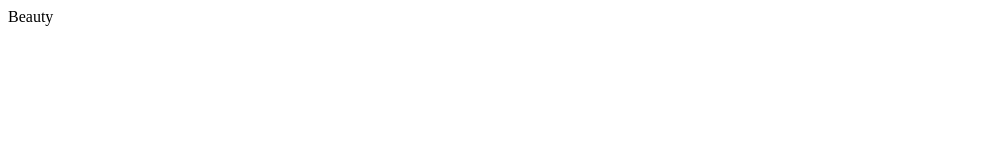
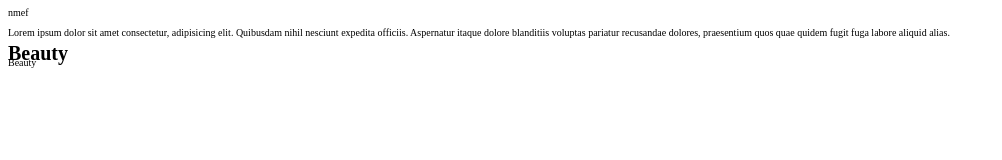
Before and after one commit to sofa0602/BEAUTY, a website: page index.html in a window 1280 px wide. Shown: the whole page, without its empty margins (0-1002 px from the left). Drawn offline with nearby package versions, Linux system fonts and the light colour scheme; files that its build step writes are made by us from their sources.

Commit message:
added global styles

```diff
--- a/index.html
+++ b/index.html
@@ -8,6 +8,14 @@
     <title>Beauty</title>
   </head>
   <body>
-    Beauty
+    nmef
+    <p>
+      Lorem ipsum dolor sit amet consectetur, adipisicing elit. Quibusdam nihil
+      nesciunt expedita officiis. Aspernatur itaque dolore blanditiis voluptas
+      pariatur recusandae dolores, praesentium quos quae quidem fugit fuga
+      labore aliquid alias.
+    </p>
+    <h1>Beauty</h1>
+    <a href="#">Beauty</a>
   </body>
 </html>
--- a/src/scss/constants/_constants.scss
+++ b/src/scss/constants/_constants.scss
@@ -2,7 +2,7 @@ $primary1: #f13c6e;
 $primary2: #ffff;
 $primary3: #eeee;
 
-$title-text-color: #0000;
-$link-text-color: #0000;
+$title-text-color: rgb(0, 0, 0);
+$link-text-color: #000000;
 $main-text-color: #ffff;
 $info-text-color: #eeee;
--- /dev/null
+++ b/src/scss/global/_global.scss
@@ -0,0 +1,21 @@
+html {
+  font-size: 10px;
+  line-height: 10px;
+  color: $title-text-color;
+}
+body {
+}
+h1,
+h2,
+h3 {
+  margin: 0;
+}
+
+a {
+  text-decoration: none;
+  color: $link-text-color;
+
+  &:hover {
+    text-decoration: underline;
+  }
+}
--- a/src/scss/index.scss
+++ b/src/scss/index.scss
@@ -1 +1,2 @@
 @import "./constants/constants";
+@import "./global/global";
```
Also changed, not shown: src/css/index.css (added).
